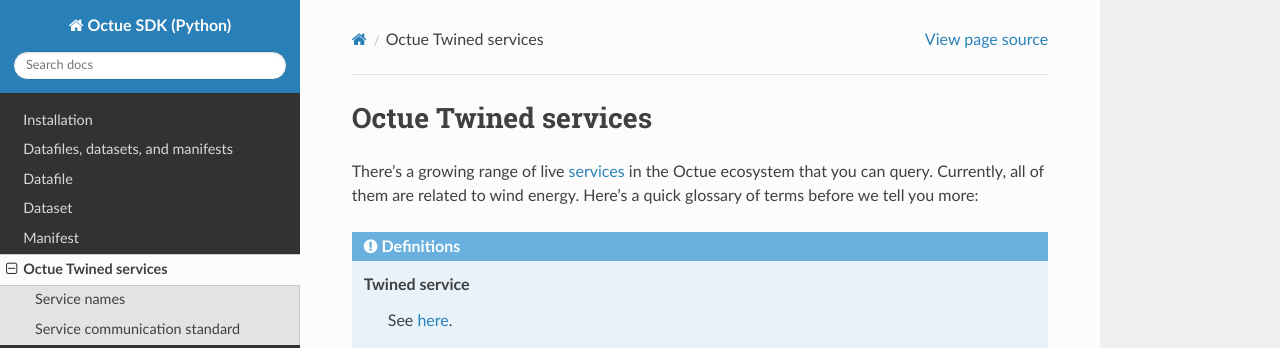
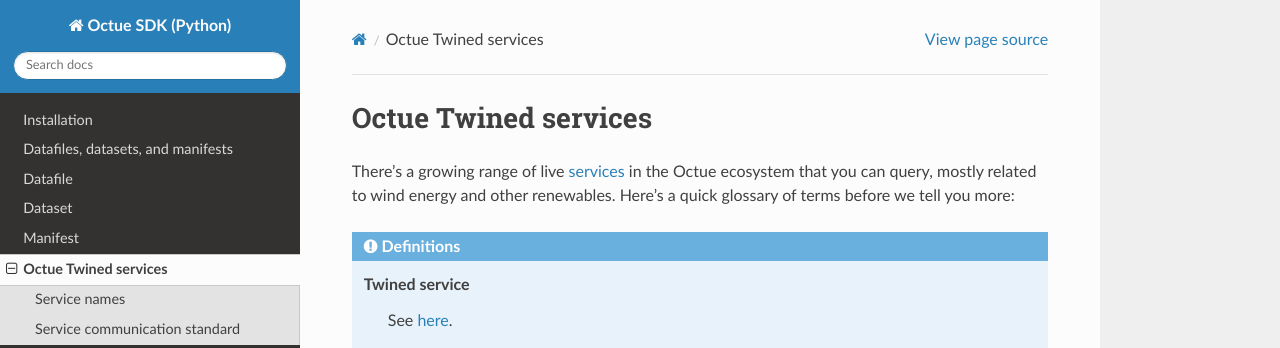
Before and after one commit to octue/octue-sdk-python, a Sphinx documentation site: the page built from docs/source/services.rst, in a window 1280 px wide and 900 px high. Shown: the top 348 px of the window. Built offline with Sphinx 7.4.7 and the Read the Docs theme 3.1.0, drawn with Linux system fonts in a browser that asks for light colours.

Commit message:
DOC: Update scope of existing services mentioned in docs

```diff
--- a/docs/source/services.rst
+++ b/docs/source/services.rst
@@ -4,8 +4,8 @@
 Octue Twined services
 =====================
 
-There's a growing range of live :ref:`services <service_definition>` in the Octue ecosystem that you can query.
-Currently, all of them are related to wind energy. Here's a quick glossary of terms before we tell you more:
+There's a growing range of live :ref:`services <service_definition>` in the Octue ecosystem that you can query, mostly
+related to wind energy and other renewables. Here's a quick glossary of terms before we tell you more:
 
 .. admonition:: Definitions
 
```
